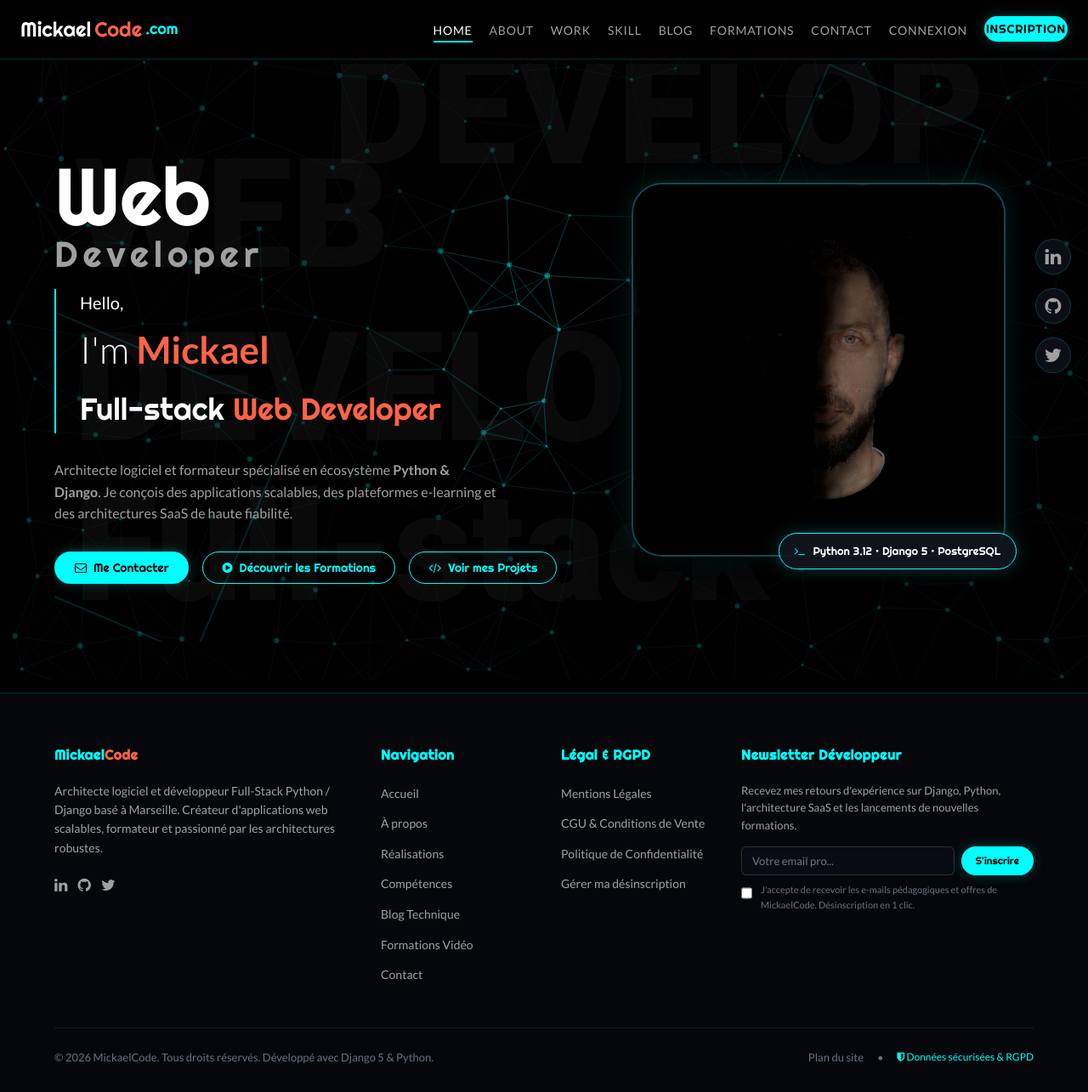
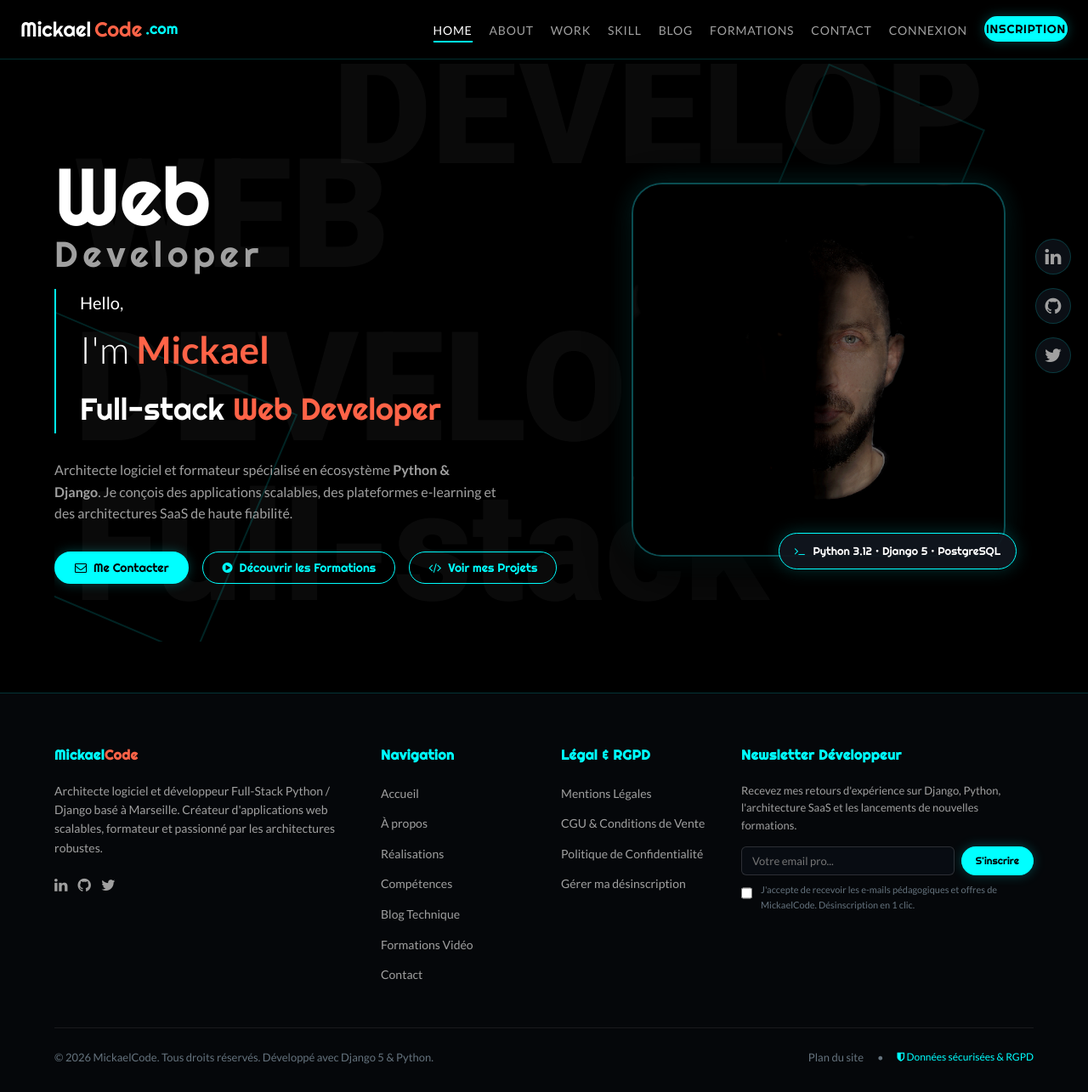
Before and after one commit to mikaellll/MickaelCode, a Django app: page / in a window 1280 px wide. Shown: the whole page at 85% size. Run offline with Django 5.2, Linux system fonts and the light colour scheme; data that the repository does not hold is empty.

Commit message:
fix: remove demo-canvas and restore pure original background

```diff
--- a/core/views.py
+++ b/core/views.py
@@ -28,8 +28,7 @@ def home_view(request):
 
 def about_view(request):
     """
-    About page preserving the original bio, Marseille location, MMA and family passions,
-    and visual animated background canvas.
+    About page preserving the original bio, Marseille location, and passions.
     """
     skills = Skill.objects.all()
     return render(request, "core/about.html", {"skills": skills})
--- a/static/css/mickaelcode_app.css
+++ b/static/css/mickaelcode_app.css
@@ -248,17 +248,6 @@ a:hover {
 
 .btn-block {
     width: 100%;
-}
-
-/* Background Canvas & Elements */
-#demo-canvas {
-    position: fixed;
-    top: 0;
-    left: 0;
-    width: 100vw;
-    height: 100vh;
-    pointer-events: none;
-    z-index: 0;
 }
 
 /* Social Floating Links */
--- a/static/js/main.js
+++ b/static/js/main.js
@@ -1,6 +1,6 @@
 /**
  * MickaelCode Platform Main JavaScript
- * Handles navigation, constellation background, mobile menu, notifications and interactions.
+ * Handles responsive navigation and notifications.
  */
 
 document.addEventListener('DOMContentLoaded', () => {
@@ -34,92 +34,4 @@ document.addEventListener('DOMContentLoaded', () => {
             setTimeout(() => alert.remove(), 600);
         }, 5000);
     });
-
-    // Particle constellation background canvas (if present)
-    const canvas = document.getElementById('demo-canvas');
-    if (canvas) {
-        let width = window.innerWidth;
-        let height = window.innerHeight;
-        let target = { x: width / 2, y: height / 2 };
-        const ctx = canvas.getContext('2d');
-        canvas.width = width;
-        canvas.height = height;
-
-        // Create points
-        const points = [];
-        const step = Math.max(50, Math.floor(width / 18));
-        for (let x = 0; x < width; x += step) {
-            for (let y = 0; y < height; y += step) {
-                const px = x + Math.random() * (step * 0.8);
-                const py = y + Math.random() * (step * 0.8);
-                points.push({
-                    x: px,
-                    originX: px,
-                    y: py,
-                    originY: py,
-                    active: 0,
-                    circleRadius: 1.5 + Math.random() * 2
-                });
-            }
-        }
-
-        // Find closest points for lines
-        points.forEach((p1, i) => {
-            const closest = [];
-            points.forEach((p2, j) => {
-                if (i !== j) {
-                    const dist = Math.hypot(p1.x - p2.x, p1.y - p2.y);
-                    closest.push({ point: p2, dist });
-                }
-            });
-            closest.sort((a, b) => a.dist - b.dist);
-            p1.closest = closest.slice(0, 5).map(c => c.point);
-        });
-
-        window.addEventListener('mousemove', (e) => {
-            target.x = e.clientX || e.pageX;
-            target.y = e.clientY || e.pageY;
-        });
-
-        window.addEventListener('resize', () => {
-            width = window.innerWidth;
-            height = window.innerHeight;
-            canvas.width = width;
-            canvas.height = height;
-        });
-
-        function animate() {
-            ctx.clearRect(0, 0, width, height);
-
-            points.forEach(p => {
-                const distToTarget = Math.hypot(target.x - p.x, target.y - p.y);
-                if (distToTarget < 250) {
-                    p.active = 0.35 * (1 - distToTarget / 250);
-                    p.lineAlpha = 0.25 * (1 - distToTarget / 250);
-                } else {
-                    p.active = 0.04;
-                    p.lineAlpha = 0.03;
-                }
-
-                // Draw connecting lines
-                p.closest.forEach(neighbor => {
-                    ctx.beginPath();
-                    ctx.moveTo(p.x, p.y);
-                    ctx.lineTo(neighbor.x, neighbor.y);
-                    ctx.strokeStyle = `rgba(0, 255, 255, ${p.lineAlpha})`;
-                    ctx.stroke();
-                });
-
-                // Draw circle node
-                ctx.beginPath();
-                ctx.arc(p.x, p.y, p.circleRadius, 0, 2 * Math.PI, false);
-                ctx.fillStyle = `rgba(0, 255, 255, ${p.active + 0.15})`;
-                ctx.fill();
-            });
-
-            requestAnimationFrame(animate);
-        }
-
-        animate();
-    }
 });
--- a/templates/base.html
+++ b/templates/base.html
@@ -60,8 +60,6 @@
 </head>
 <body class="{% block body_class %}{% endblock %}">
 
-    <canvas id="demo-canvas" aria-hidden="true"></canvas>
-
     <div class="floating-social" aria-label="Réseaux sociaux de Mickael">
         <a href="{{ LINKEDIN_URL }}" target="_blank" rel="noopener noreferrer" title="LinkedIn" id="float-linkedin"><i class="fa fa-linkedin"></i></a>
         <a href="{{ GITHUB_URL }}" target="_blank" rel="noopener noreferrer" title="GitHub" id="float-github"><i class="fa fa-github"></i></a>
```
